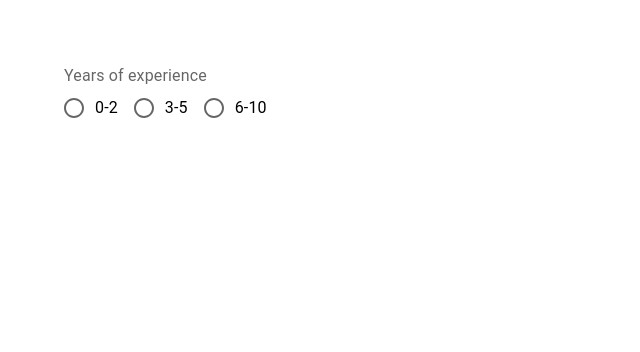
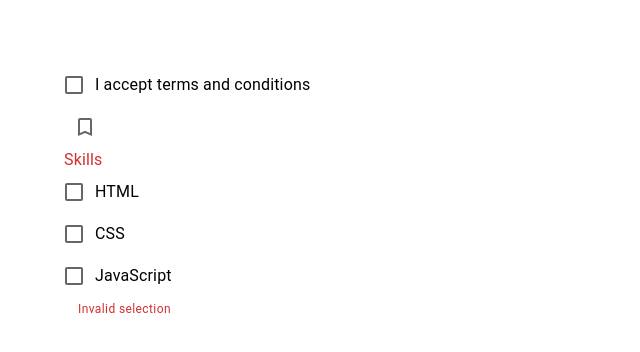
Before and after one commit to paszo/mui-tutorial, a React (Create React App) app: page / in a window 1280 px wide. Shown: the top 352 px of the page, without its empty margins (0-640 px from the left). Built offline with nearby package versions, Linux system fonts and the light colour scheme.

Commit message:
checkbox

```diff
--- a/src/App.tsx
+++ b/src/App.tsx
@@ -1,10 +1,11 @@
 import React from 'react';
 import './App.css';
-import {MuiTypography} from './components/MuiTypography';
-import {MuiButton} from './components/MuiButton';
-import {MuiTextFields} from "./components/MuiTextFields";
-import {MuiSelect} from "./components/MuiSelect";
+// import {MuiTypography} from './components/MuiTypography';
+// import {MuiButton} from './components/MuiButton';
+// import {MuiTextFields} from "./components/MuiTextFields";
+// import {MuiSelect} from "./components/MuiSelect";
 import {MuiRadioButton} from "./components/MuiRadioButton";
+import {MuiCheckbox} from "./components/MuiCheckbox";
 
 function App() {
   return (
@@ -13,7 +14,8 @@ function App() {
         {/*<MuiButton/>*/}
         {/*<MuiTextFields/>*/}
         {/*<MuiSelect/>*/}
-        <MuiRadioButton/>
+        {/*<MuiRadioButton/>*/}
+        <MuiCheckbox/>
     </div>
   );
 }
--- /dev/null
+++ b/src/components/MuiCheckbox.tsx
@@ -0,0 +1,60 @@
+import React from 'react';
+import {Box, FormControlLabel, Checkbox, FormControl, FormLabel, FormGroup, FormHelperText} from "@mui/material";
+import {useState} from 'react';
+import BookmarkBorderIcon from "@mui/icons-material/BookmarkBorder";
+import BookmarkIcon from "@mui/icons-material/Bookmark";
+
+export const MuiCheckbox = () => {
+    const [acceptTnC, setAcceptTnC] = useState(false);
+    const [skills, setSkills] = useState<string[]>([]);
+    console.log({skills});
+    const handleChange = (event: React.ChangeEvent<HTMLInputElement>) => {
+        setAcceptTnC(event.target.checked);
+    }
+    const handleSkillChange = (event: React.ChangeEvent<HTMLInputElement>) => {
+        const index = skills.indexOf(event.target.value);
+        if(index === -1){
+            setSkills([...skills, event.target.value]);
+        }else{
+            setSkills(skills.filter((skill) => skill !== event.target.value))
+        }
+    }
+
+    return (
+        <Box>
+            <Box>
+                <FormControlLabel label="I accept terms and conditions" control={<Checkbox checked={acceptTnC}
+                    onChange={handleChange}
+                />}/>
+            </Box>
+            <Box>
+                <Checkbox icon={<BookmarkBorderIcon/>} checkedIcon={<BookmarkIcon/>}
+                    checked = {acceptTnC}
+                          onChange = {handleChange}
+                />
+
+            </Box>
+            <Box>
+                <FormControl error>
+                    <FormLabel>
+                        Skills
+                    </FormLabel>
+                    <FormGroup>
+                        <FormControlLabel label="HTML" control={<Checkbox value="html" checked={skills.includes('html')}
+                    onChange={handleSkillChange}
+                />}/>
+                         <FormControlLabel label="CSS"
+                                           value="css" control={<Checkbox checked={skills.includes('css')}
+                    onChange={handleSkillChange}
+                />}/>
+                         <FormControlLabel label="JavaScript"
+                                           value="javascript" control={<Checkbox checked={skills.includes('javascript')}
+                    onChange={handleSkillChange}
+                />}/>
+                    </FormGroup>
+                    <FormHelperText>Invalid selection</FormHelperText>
+                </FormControl>
+            </Box>
+        </Box>
+    );
+};
```
